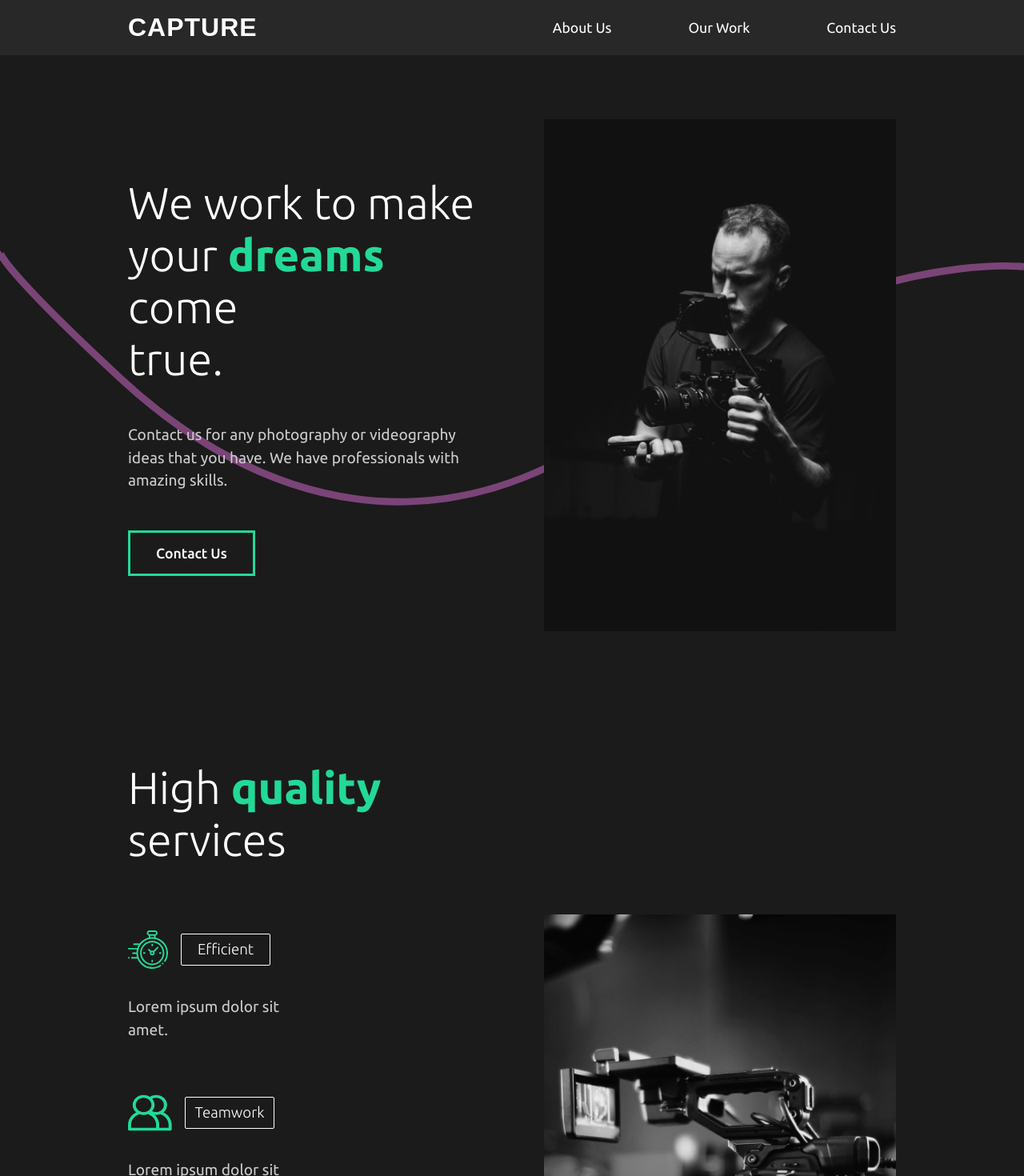
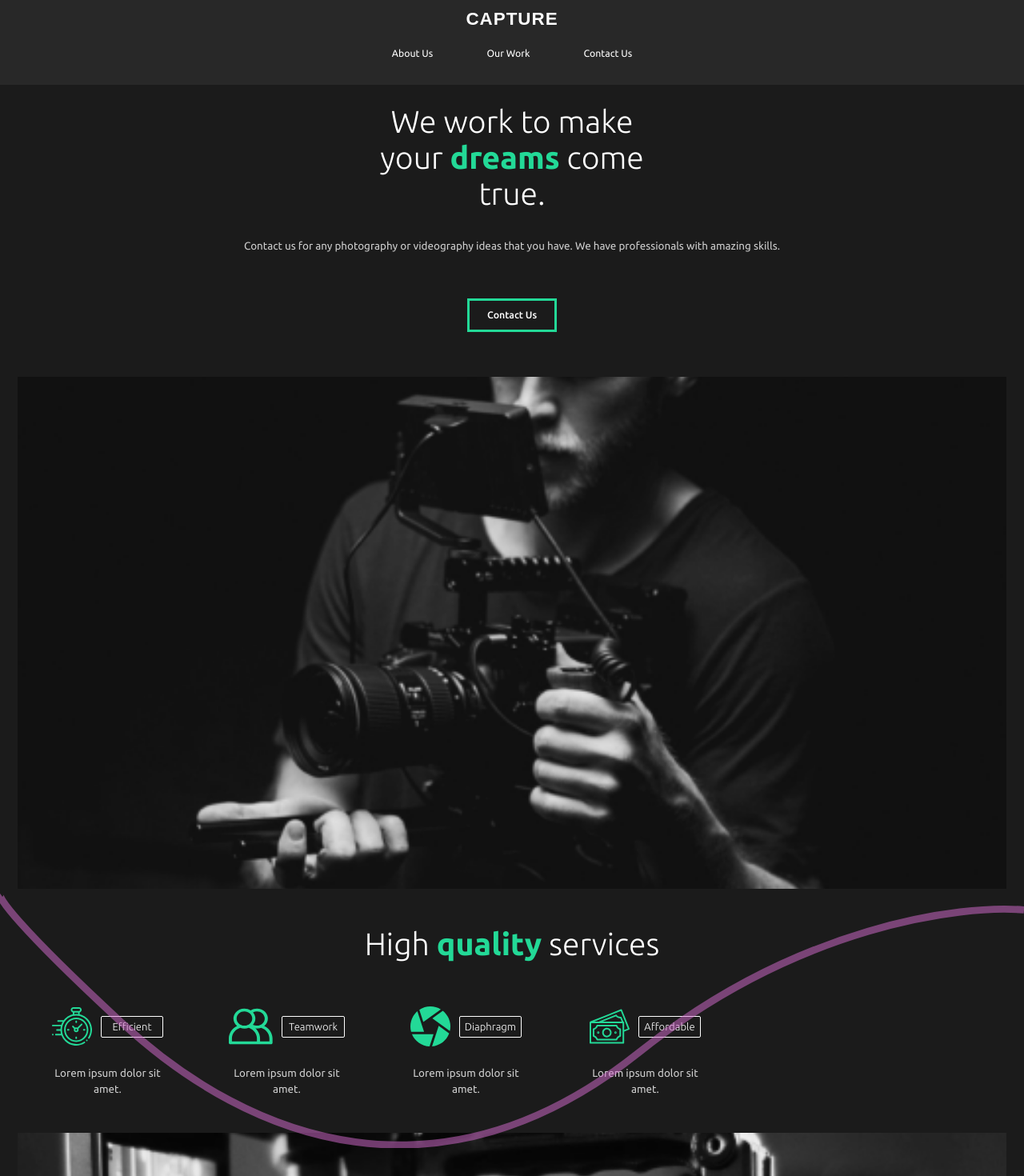
Before and after one commit to kasimnadim6/capture, a React (Create React App) app: page / in a window 1280 px wide. Shown: the top 1470 px of the page at 80% size. Built offline with nearby package versions, Linux system fonts and the light colour scheme; a web font is replaced by a local one.

Commit message:
responsiveness

```diff
--- a/src/components/GlobalStyle.js
+++ b/src/components/GlobalStyle.js
@@ -5,6 +5,12 @@
     margin: 0;
     padding: 0;
     box-sizing: border-box;
+}
+html{
+    @media(max-width:1300px){
+        font-size:70%;
+        overflow-x:hidden
+    }
 }
 body{
     background:#1b1b1b;
--- a/src/components/Nav.js
+++ b/src/components/Nav.js
@@ -49,6 +49,9 @@
   ul {
     display: flex;
     list-style: none;
+    @media (max-width: 1300px) {
+      padding: 2rem 0;
+    }
     li {
       position: relative;
       &:not(:first-child) {
@@ -56,5 +59,9 @@
       }
     }
   }
+  @media (max-width: 1300px) {
+    flex-direction: column;
+    justify-content: space-around;
+  }
 `;
 export default Nav;
--- a/src/components/SeriviceSection.js
+++ b/src/components/SeriviceSection.js
@@ -79,6 +79,12 @@
 const Card = styled.div`
   flex-basis: 20rem;
   font-size: 1rem;
+  @media (max-width: 1300px) {
+    display: flex;
+    flex-direction: column;
+    align-items: center;
+    justify-content: center;
+  }
   .icon {
     display: flex;
     align-items: center;
--- a/src/components/useScroll.js
+++ b/src/components/useScroll.js
@@ -4,7 +4,7 @@
 
 export const useScroll = () => {
   const controls = useAnimation();
-  const [element, view] = useInView({ threshold: 0.5 });
+  const [element, view] = useInView({ threshold: 0.3 });
   console.log(view);
   if (view) {
     controls.start("show");
--- a/src/pages/MovieDetail.js
+++ b/src/pages/MovieDetail.js
@@ -72,6 +72,10 @@
   margin: 5rem 10rem;
   align-items: center;
   justify-content: center;
+  @media (max-width: 1300px) {
+    flex-direction: column;
+    margin: 1rem;
+  }
 `;
 
 const ImageDisplay = styled.div`
@@ -81,5 +85,8 @@
     height: 100vh;
     object-fit: cover;
   }
+  @media (max-width: 1300px) {
+    padding: 1rem;
+  }
 `;
 export default MovieDetail;
--- a/src/pages/OurWork.js
+++ b/src/pages/OurWork.js
@@ -90,6 +90,9 @@
   overflow: hidden;
   padding: 5rem 10rem;
   font-family: inherit;
+  @media (max-width: 1300px) {
+    padding: 1rem;
+  }
   h2 {
     padding: 1rem 0rem;
   }
@@ -97,10 +100,13 @@
 
 const Movie = styled(motion.div)`
   padding-bottom: 10rem;
+  @media (max-width: 1300px) {
+    padding-bottom: 2rem;
+  }
   .line {
     height: 0.2rem;
     background: #23d997;
-    margin-bottom: 3rem;
+    margin-bottom: 1rem;
   }
   img {
     width: 100%;
--- a/src/styles.js
+++ b/src/styles.js
@@ -8,6 +8,11 @@
   justify-content: space-between;
   padding: 5rem 10rem;
   color: white;
+  @media (max-width: 1300px) {
+    display: block;
+    padding: 2rem 2rem;
+    text-align: center;
+  }
 `;
 
 export const Description = styled.div`
@@ -16,6 +21,12 @@
   z-index: 2;
   h2 {
     font-weight: lighter;
+  }
+  @media (max-width: 1300px) {
+    padding: 0;
+    button {
+      margin: 2rem 0rem 5rem 0rem;
+    }
   }
 `;
 
```
